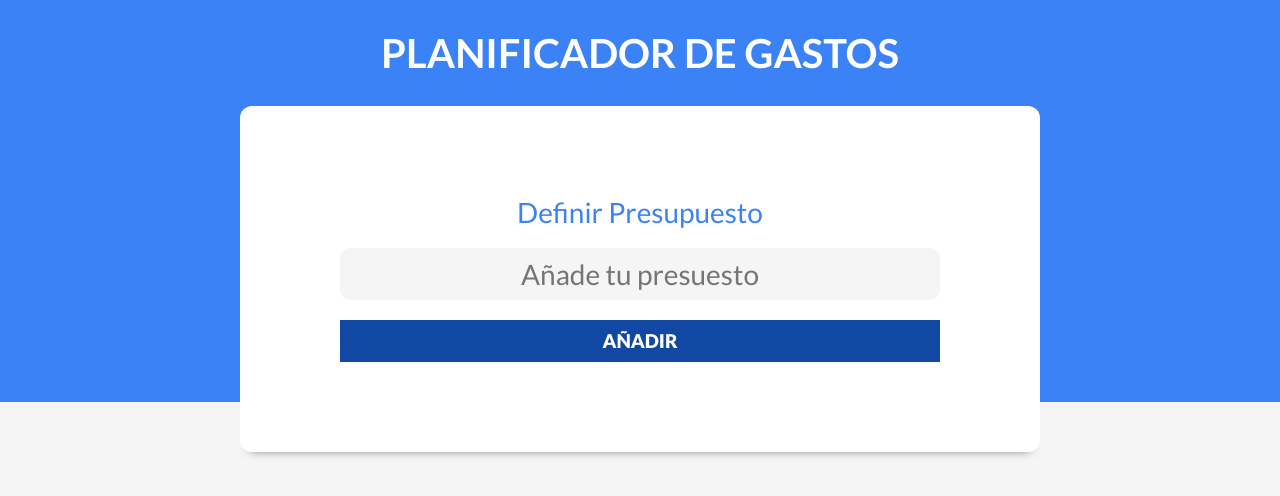
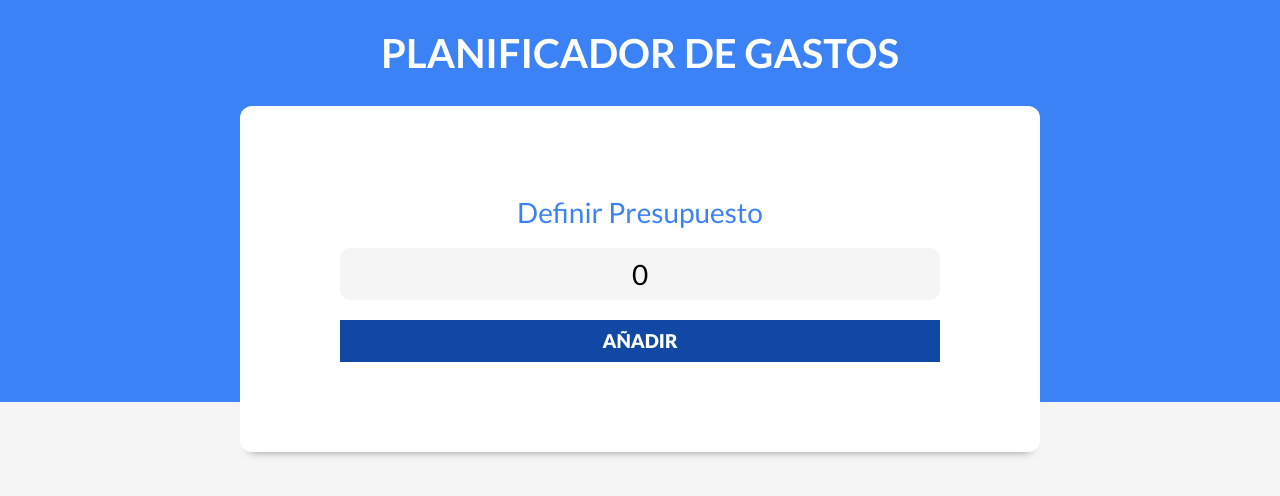
Before and after one commit to HeinzNaumann/Budget-Controller, a React (Vite) app: page / in a window 1280 px wide. Shown: the top 496 px of the page. Built offline with nearby package versions, Linux system fonts and the light colour scheme.

Commit message:
Añadimos la validación del presupuesto y su mensaje

```diff
--- a/src/App.jsx
+++ b/src/App.jsx
@@ -2,9 +2,10 @@
 import Header from "./components/Header";
 
 function App() {
+  const [presupuesto, setPresupuesto] = useState(0);
   return (
     <div>
-      <Header />
+      <Header presupuesto={presupuesto} setPresupuesto={setPresupuesto} />
     </div>
   );
 }
--- a/src/components/Header.jsx
+++ b/src/components/Header.jsx
@@ -1,12 +1,15 @@
 import React from "react";
 import NuevoPresupuesto from "./NuevoPresupuesto";
 
-const Header = () => {
+const Header = ({ presupuesto, setPresupuesto }) => {
   return (
     <>
       <header>
         <h1>Planificador de gastos</h1>
-        <NuevoPresupuesto />
+        <NuevoPresupuesto
+          presupuesto={presupuesto}
+          setPresupuesto={setPresupuesto}
+        />
       </header>
     </>
   );
--- /dev/null
+++ b/src/components/Mensaje.jsx
@@ -0,0 +1,7 @@
+import React from "react";
+
+const Mensaje = ({ children, tipo }) => {
+  return <div className={`alerta ${tipo}`}>{children}</div>;
+};
+
+export default Mensaje;
--- a/src/components/NuevoPresupuesto.jsx
+++ b/src/components/NuevoPresupuesto.jsx
@@ -1,19 +1,33 @@
-import React from "react";
+import { useState } from "react";
+import Mensaje from "./Mensaje";
 
-const NuevoPresupuesto = () => {
+const NuevoPresupuesto = ({ presupuesto, setPresupuesto }) => {
+  const [mensaje, setMensaje] = useState("");
+
+  const handlePresupuesto = (e) => {
+    e.preventDefault();
+    if (!Number(presupuesto) || Number(presupuesto) < 0) {
+      setMensaje("No es presupuesto válido");
+    } else {
+      console.log("si es numero valido");
+    }
+  };
   return (
     <div className="contenedor-presupuesto contenedor sombra">
-      <form className="formulario">
+      <form className="formulario" onSubmit={handlePresupuesto}>
         <div className="campo">
           <label htmlFor="">Definir Presupuesto</label>
           <input
             className="nuevo-presupuesto"
             type="text"
             placeholder="Añade tu presuesto"
+            value={presupuesto}
+            onChange={(e) => setPresupuesto(e.target.value)}
           />
         </div>
 
         <input type="submit" value="añadir" />
+        {mensaje && <Mensaje tipo="error">{mensaje}</Mensaje>}
       </form>
     </div>
   );
```
